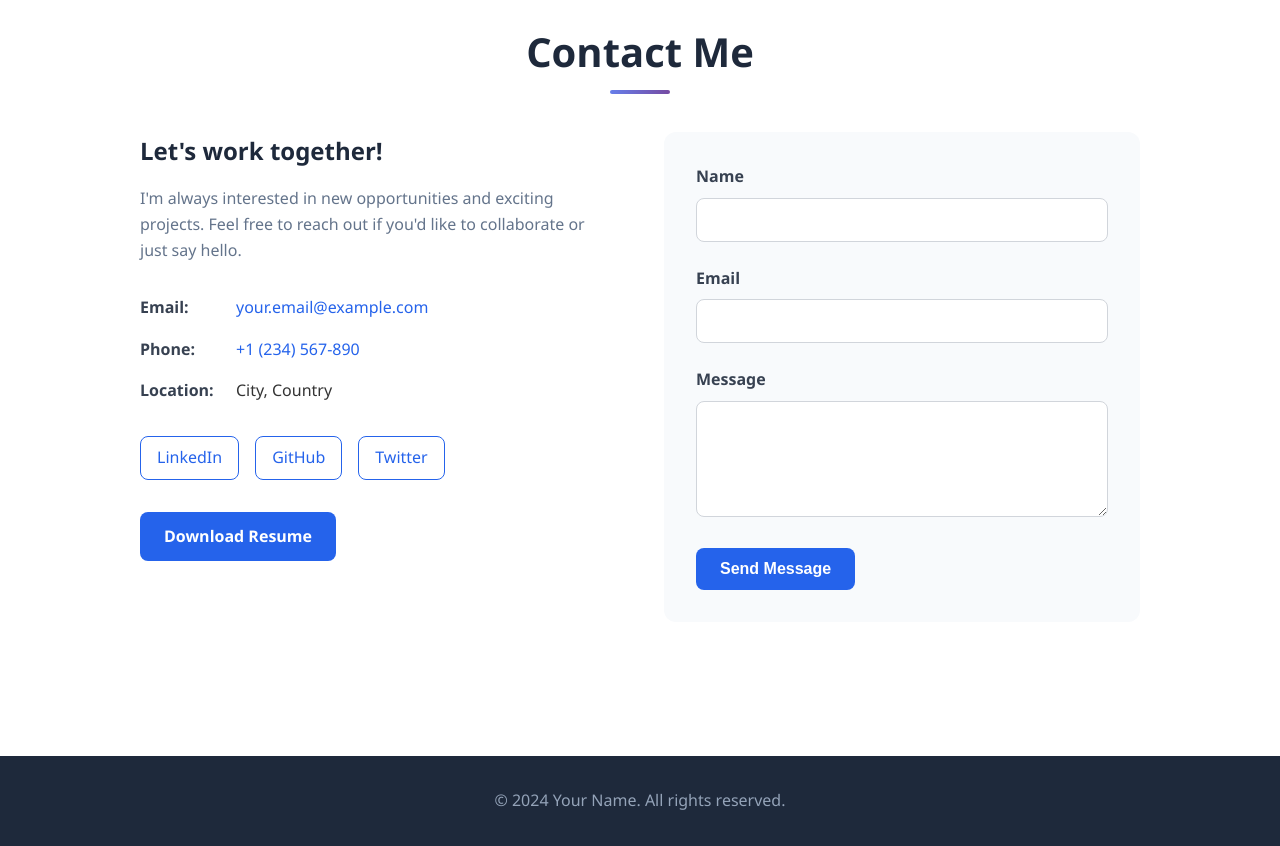
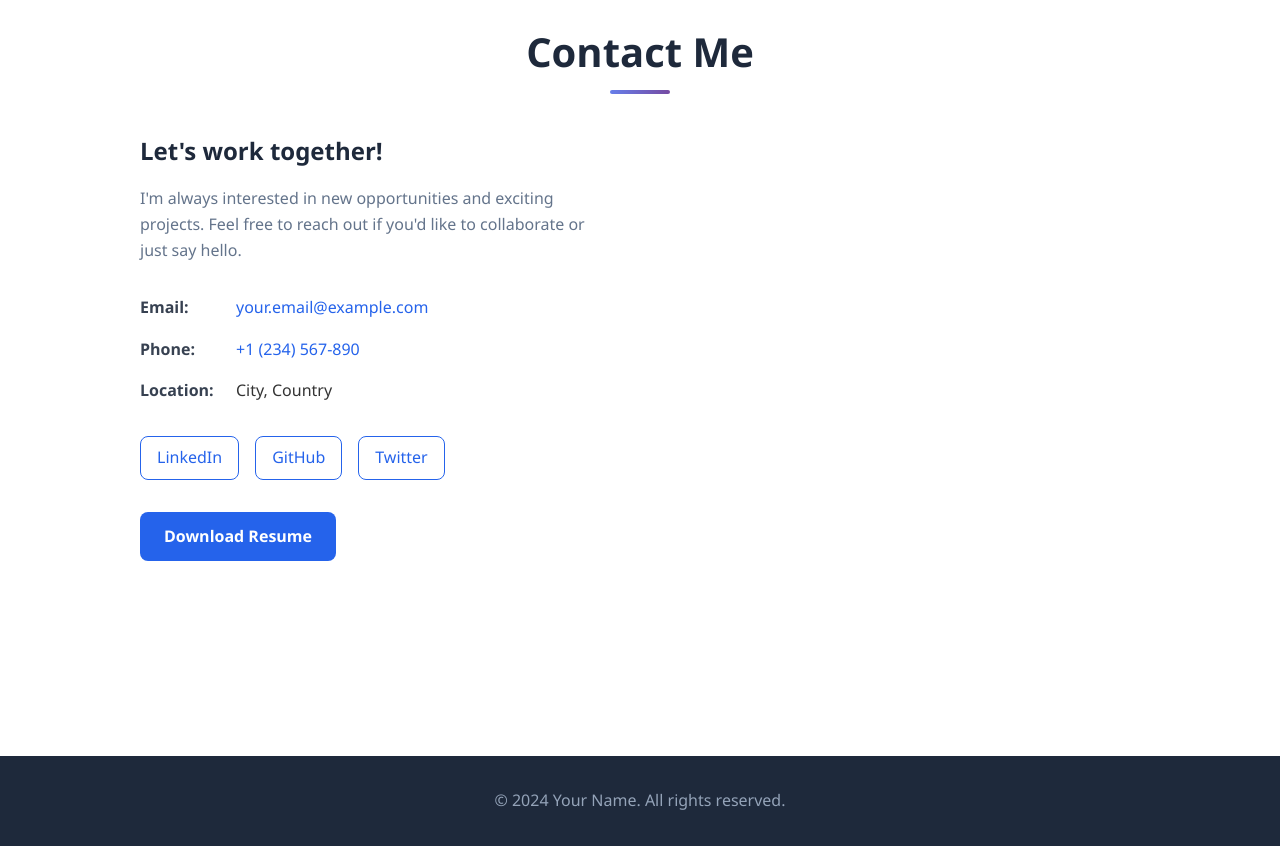
Before and after one commit to eunmibean/eunmi.portfolio, a plain HTML site: page index.html in a window 1280 px wide. Shown: the part 6080-6926 px from the top of the page. Drawn offline with Linux system fonts and the light colour scheme.

Commit message:
delete contact form

```diff
--- a/index.html
+++ b/index.html
@@ -355,7 +355,7 @@
                             <a href="#" class="btn primary">Download Resume</a>
                         </div>
                     </div>
-                    <div class="contact-form">
+                    <!-- <div class="contact-form">
                         <form>
                             <div class="form-group">
                                 <label for="name">Name</label>
@@ -371,7 +371,7 @@
                             </div>
                             <button type="submit" class="btn primary">Send Message</button>
                         </form>
-                    </div>
+                    </div> -->
                 </div>
             </div>
         </section>
```
